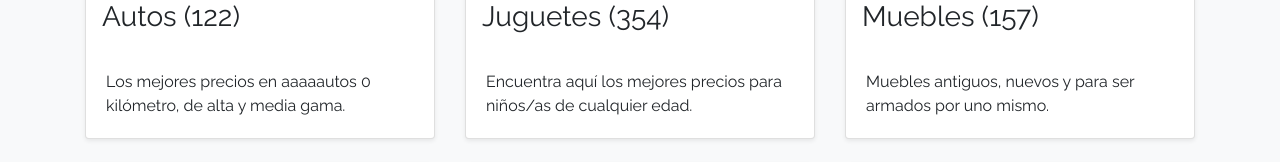
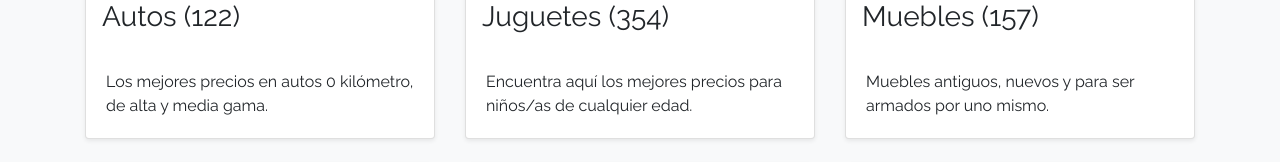
Before and after one commit to franciscodiaz12/ecommerceproyecto, a plain HTML site: page index.html in a window 1280 px wide. Shown: the part 746-908 px from the top of the page. Drawn offline with Linux system fonts and the light colour scheme.

Commit message:
Update index.html

```diff
--- a/index.html
+++ b/index.html
@@ -37,7 +37,7 @@
                 <img class="bd-placeholder-img card-img-top"  src="img/cat1.jpg">
                 <h3 class="m-3">Autos (122)</h3>
                 <div class="card-body">
-                  <p class="card-text">Los mejores precios en aaaaautos 0 kilómetro, de alta y media gama.</p>
+                  <p class="card-text">Los mejores precios en autos 0 kilómetro, de alta y media gama.</p>
                 </div>
               </a>
             </div>
```
